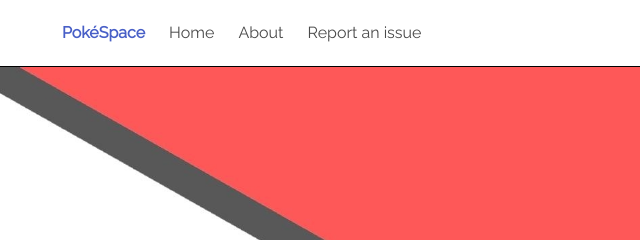
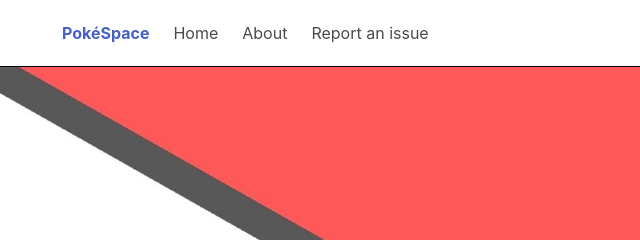
Before and after one commit to alyssadicarlo/pokespace, a plain HTML site: page index.html in a window 1280 px wide. Shown: the top 240 px of the page, 0-640 px from the left. Drawn offline with nearby package versions, Linux system fonts and the light colour scheme; no server answers.

Commit message:
changed font on results page to match home page

```diff
--- a/styles/styles.css
+++ b/styles/styles.css
@@ -1,15 +1,6 @@
 * {
     font-size: 100%;
     box-sizing: border-box;
-}
-
-body,
-  h1,
-  h2,
-  h3,
-  h4,
-  h5 {
-    font-family: "Raleway", sans-serif;
 }
 
 body {
```
